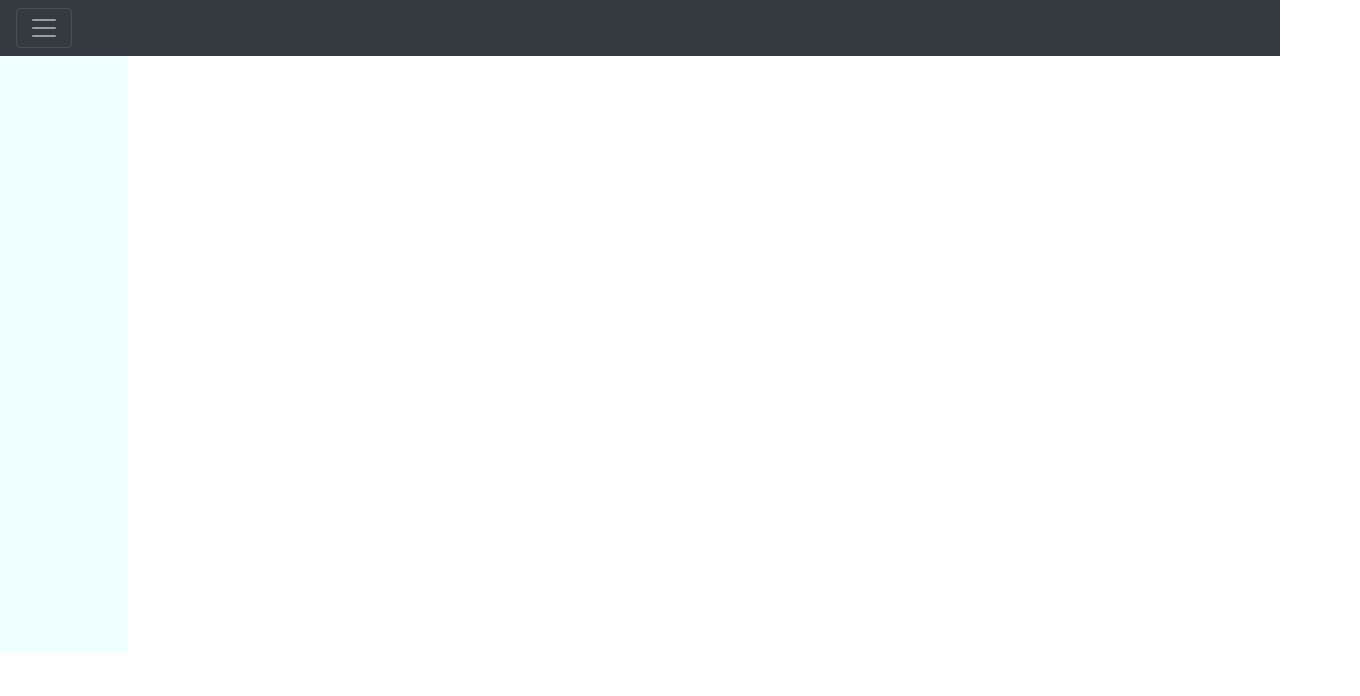
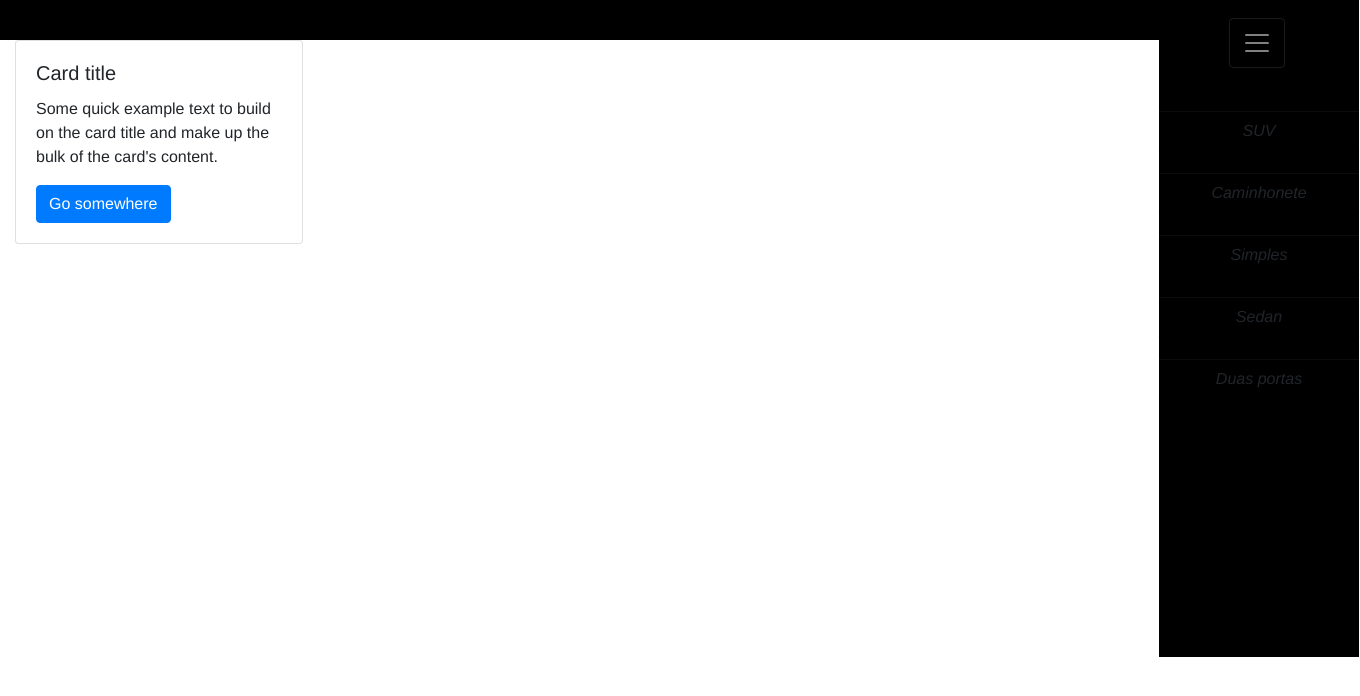
Before and after one commit to aguiar-thiago/VueJs-NodeJs-LocaCars, a Vue app in the folder front/: page / in a window 1280 px wide. Shown: the top 696 px of the page, 1360 px wide, since content can reach past the window. Built offline with nearby package versions, Linux system fonts and the light colour scheme.

Commit message:
alterando front cards
alterando front cards

```diff
--- a/front/src/App.vue
+++ b/front/src/App.vue
@@ -35,9 +35,15 @@ export default {
 
 <style>
 #app {
-  font-family: 'Courier New', Helvetica, Arial, sans-serif;
+  font-family: '', Helvetica, Arial, sans-serif;
   -webkit-font-smoothing: antialiased;
   -moz-osx-font-smoothing: grayscale;
+  position: relative;
 }
 
+#menu {
+    width: 200px;
+    background-color: rgb(0, 0, 0);
+    margin: 0px 0px 0px 1159px;
+}
 </style>
--- /dev/null
+++ b/front/src/components/cards/Cards.vue
@@ -0,0 +1,41 @@
+<template>
+
+<div id="cards" >
+  <div class="card" style="width: 18rem;">
+    <div class="card-body">
+      <h5 class="card-title">Card title</h5>
+      <p class="card-text">Some quick example text to build on the card title and make up the bulk of the card's content.</p>
+      <a href="#" class="btn btn-primary">Go somewhere</a>
+    </div>
+  </div>
+</div>
+
+</template>
+
+<script>
+
+export default {
+  name: 'Cards',
+  props: {
+    msg: String
+  },
+
+    data(){
+    return {
+    }
+  },
+   methods: {
+   }
+}
+
+</script>
+
+
+<style>
+#container {
+    background-color: #ffffff;
+    max-width: 1095px;
+    height: 601px;
+    margin: 0px 0px 0px 0px;
+}
+</style>
--- a/front/src/components/form/Header.vue
+++ b/front/src/components/form/Header.vue
@@ -1,12 +1,8 @@
 <template>
-<div class="pos-f-t">
-  <nav class="navbar navbar-dark bg-dark">
-    <button class="navbar-toggler" type="button" data-toggle="collapse" data-target="#navbarToggleExternalContent" aria-controls="navbarToggleExternalContent" aria-expanded="false" aria-label="Toggle navigation">
-      <span class="navbar-toggler-icon"></span>
-    </button>
-    <div id="title">
-    </div>
+<div class="pos-f-t" id ="header">
+  <nav class="navbar navbar-dark" id="navbar">
   </nav>
+
 </div>
 
 </template>
@@ -26,15 +22,10 @@ export default {
 
 
 <style>
-
-#title {
-  color:white;
-  margin: auto;
+#header {
+  width: 1160px;
+  height: 40px;
+  background: black;
 }
 
-h1 {
-  font-size: 20px;
-  }
-
-
 </style>
--- a/front/src/components/form/Main.vue
+++ b/front/src/components/form/Main.vue
@@ -1,20 +1,21 @@
 <template>
 
 <div class="container" >
-
-
+  <Cards/>
 </div>
 
 
 </template>
 
 <script>
+import Cards from './../cards/Cards.vue'
 
 export default {
   name: 'Main',
   props: {
     msg: String
   },
+  components: {Cards},
 }
 
 </script>
@@ -22,9 +23,9 @@ export default {
 
 <style>
 #container {
-  background-color:white;
-  max-width: 90%;
-  height: 597px;
-  margin:  0px 0px 0px 137px;
+    background-color: #ffffff;
+    max-width: 1095px;
+    height: 601px;
+    margin: 0px 0px 0px 0px;
 }
 </style>
--- a/front/src/components/form/Menu.vue
+++ b/front/src/components/form/Menu.vue
@@ -1,19 +1,33 @@
 <template>
+<div>
 
+  <div id="evento-menu"  v-bind:style="'display:' + (menu ? 'block' : 'none')">
+  </div>
 
-<div id="Menu">
-  <!-- <div id="btn" class="btn-group-vertical">
-    <button id="btn-menu" type="button" class="btn btn-dark">Luxo</button>
-    <button id="btn-menu" type="button" class="btn btn-dark">sss</button>
-    <button id="btn-menu" type="button" class="btn btn-dark">Button</button>
-    <button id="btn-menu" type="button" class="btn btn-dark">Button</button>
-    <button id="btn-menu" type="button" class="btn btn-dark">Button</button>
-    <button id="btn-menu"  type="button" class="btn btn-dark">Button</button>
-  </div> -->
+  <div id="wrapper">
+    <div class="pos-f-t" id ="btn-menu">
+      <nav class="navbar navbar-dark" id="navbar">
+        <button id ="btn-menu" class="navbar-toggler" type="button" v-on:click="abreMenu()" data-toggle="collapse" data-target="#navbarToggleExternalContent" aria-controls="navbarToggleExternalContent" aria-expanded="false" aria-label="Toggle navigation">
+          <span class="navbar-toggler-icon"></span>
+        </button>
+      </nav>
+    </div>
+
+    <div id="sidebar">
+      <ul>
+        <li><a href="#"><i class="btn"> SUV</i></a></li>
+        <li><a href="#"><i class="btn"> Caminhonete</i></a></li>
+        <li><a href="#"><i class="btn"> Simples</i></a></li>
+        <li><a href="#"><i class="btn"> Sedan</i></a></li>
+        <li><a href="#"><i class="btn"> Duas portas</i></a></li>
+      </ul>
+    </div>
+  </div>
+
 </div>
 
+</template>
 
-</template>
 
 <script>
 
@@ -22,29 +36,83 @@ export default {
   props: {
     msg: String
   },
+
+  data(){
+    return {
+      menu : false,
+    }
+  },
+
+
+  methods: {
+    abreMenu() {
+      this.menu = !this.menu
+    },
+  },
 }
 
 </script>
 
+<style>
+#wrapper {
+  position: fixed;
+  background-color: rgb(0, 0, 0);
+  max-width: 202px;
+  height: 657px;
+  margin: -641px 0px 0px 0px;
+  display: -webkit-box;
+  display: -ms-flexbox;
+  display: flex;
+  position: relative;
+  text-align: center;
+}
 
-<style>
-#Menu {
-  background-color: azure;
-  max-width: 10%;
-  height: 597px;
-  margin: -597px 0px 0px 0px;
-  display: flex;
-  flex-direction: column;
+#sidebar {
+    max-width: 202px;
+    padding-top: 80px;
+}
+
+ul {
+  width: 200px;
+}
+
+ul li {
+  border-bottom: 1px solid rgba(0 ,0, 0, 0.05);
+  border-top: 1px solid rgba(225, 225, 225, 0.05);
+  list-style-type: none;
+  margin: 31px 0px -9px -41px;
+  width: 202px;
+}
+
+a {
+  text-decoration: none;
+}
+
+#btn {
+  width: 200px;
+}
+
+ul li:hover{
+  background: rgb(255, 124, 84);
 }
 
 #btn-menu {
-  width: 100px;
-  height: 20px;
+  height: 50px;
 }
 
-#btn {
-  margin: 2px 0px 0px -8px;
-  display: flexbox;
-  height: 550px;
+#navbar {
+  position: absolute;
+  margin: 10px 0px 0px 54px;
 }
+
+#evento-menu {
+  width: 311px;
+  height: 518px;
+  background-color: green;
+  position: absolute;
+  z-index: 9;
+  margin: 81px 0px 0px -112px;
+  border-radius: 10px;
+}
+
 </style>
```
